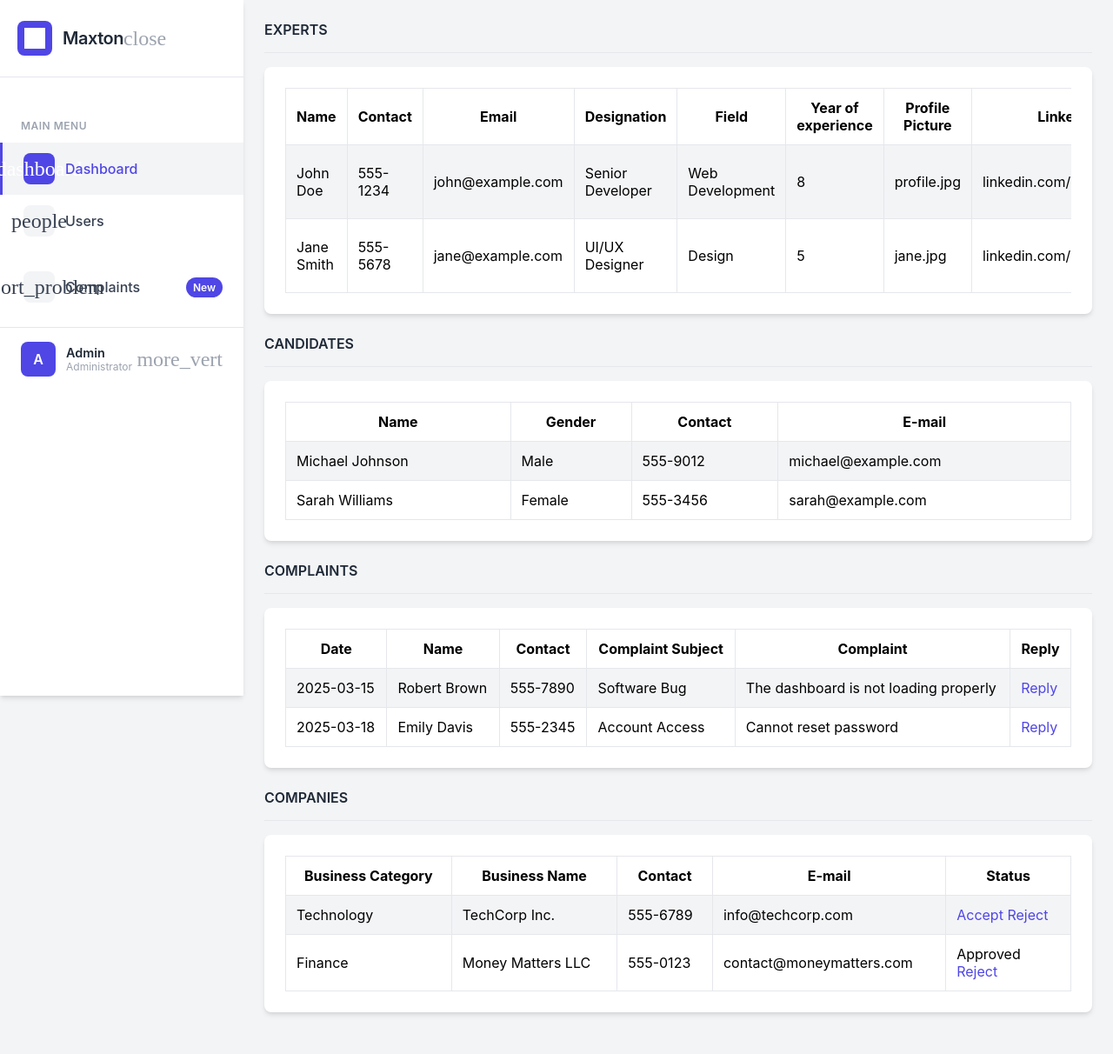
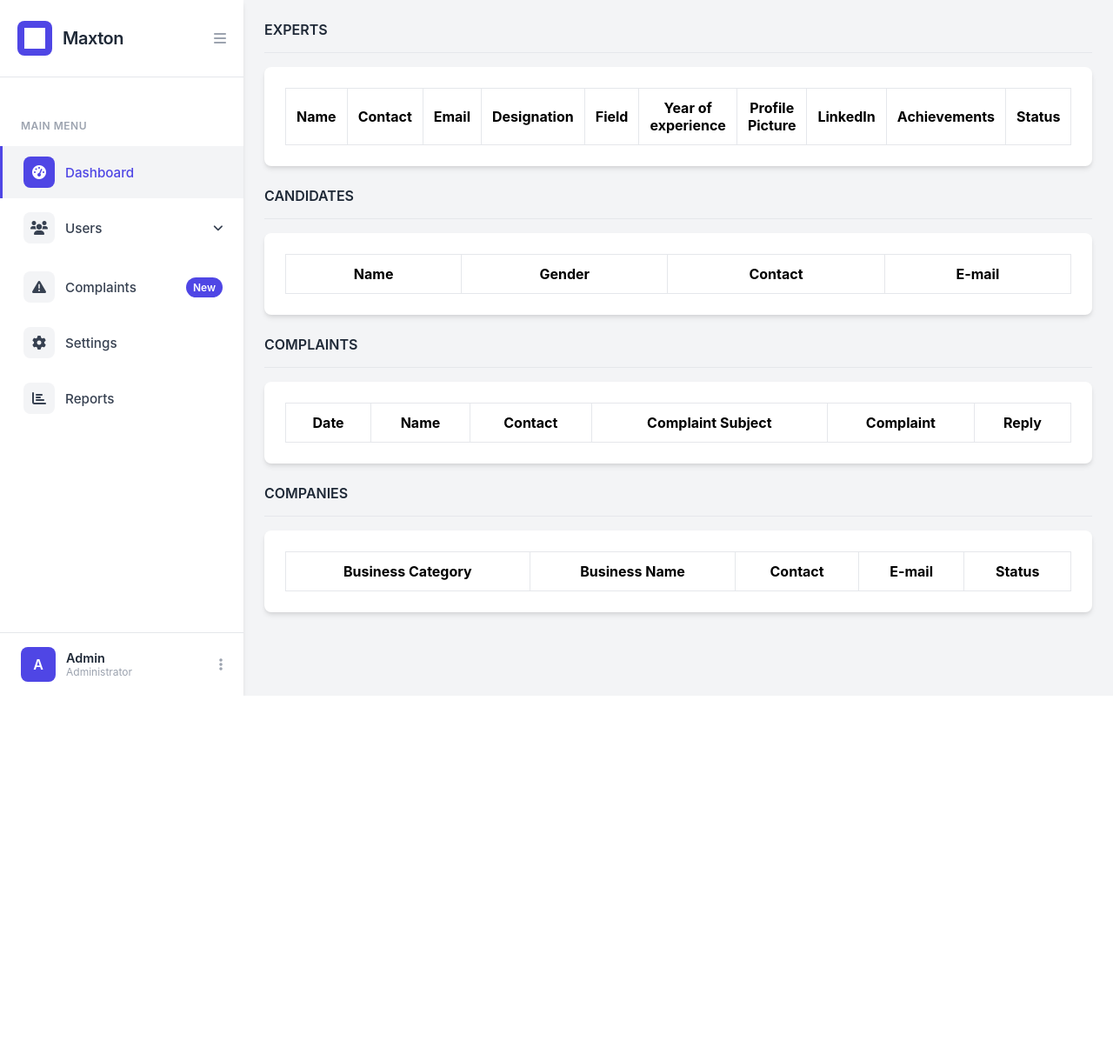
Before and after one commit to NanduPrasad93/ParseSmart, a Django app: page /admin1/table-datatable/ in a window 1280 px wide. Shown: the whole page at 87% size. After the commit the page ends 800 px from the top, so only its background shows below. Run offline with Django 5.2, Linux system fonts and the light colour scheme; lists and menus that the app fills with data are empty; grey boxes are pictures that could not be loaded.

Commit message:
eliiiiiiiiiiiii helppppppppp

```diff
--- a/ParserX/templates/table-datatable.html
+++ b/ParserX/templates/table-datatable.html
@@ -4,6 +4,7 @@
   <meta charset="utf-8">
   <meta name="viewport" content="width=device-width, initial-scale=1">
   <title>Maxton | Bootstrap 5 Admin Dashboard Template</title>
+  <link href="https://cdnjs.cloudflare.com/ajax/libs/font-awesome/6.0.0-beta3/css/all.min.css" rel="stylesheet">
   <style>
     :root {
         --primary: #4f46e5;
@@ -28,6 +29,7 @@
 
     body {
         background-color: var(--gray-light);
+        display: flex;
     }
 
     .sidebar-wrapper {
@@ -41,6 +43,8 @@
         top: 0;
         z-index: 999;
         overflow-y: auto;
+        display: flex;
+        flex-direction: column;
     }
 
     .sidebar-header {
@@ -76,12 +80,14 @@
         font-weight: 600;
         font-size: 1.25rem;
         letter-spacing: -0.5px;
+        margin: 0;
     }
 
     .sidebar-close {
         cursor: pointer;
         color: var(--text-light);
         transition: color 0.2s ease;
+        margin-left: auto;
     }
 
     .sidebar-close:hover {
@@ -90,6 +96,7 @@
 
     .sidebar-nav {
         padding: 1rem 0;
+        flex-grow: 1;
     }
 
     .menu-label {
@@ -104,6 +111,11 @@
 
     .metismenu {
         list-style: none;
+        padding: 0;
+    }
+
+    .metismenu li {
+        margin: 0.25rem 0;
     }
 
     .metismenu li a {
@@ -154,13 +166,16 @@
     .menu-title {
         font-weight: 500;
         flex-grow: 1;
+        font-size: 0.95rem;
     }
 
     .has-arrow::after {
-        content: '\e5cf';
-        font-family: 'Material Icons';
-        font-size: 1rem;
+        content: '\f107';
+        font-family: 'Font Awesome 6 Free';
+        font-weight: 900;
+        font-size: 0.85rem;
         transition: transform 0.3s ease;
+        margin-left: 0.5rem;
     }
 
     .has-arrow[aria-expanded="true"]::after {
@@ -171,10 +186,11 @@
         list-style: none;
         background-color: var(--gray-light);
         border-radius: 8px;
-        margin: 0.5rem 1.5rem;
+        margin: 0.25rem 1.5rem;
         overflow: hidden;
         max-height: 0;
         transition: max-height 0.3s ease;
+        padding: 0;
     }
 
     .metismenu ul.mm-show {
@@ -296,6 +312,7 @@
         margin-left: 280px;
         padding: 1.5rem;
         transition: all 0.3s ease;
+        width: calc(100% - 280px);
     }
 
     .card {
@@ -362,11 +379,17 @@
 
     .sidebar-collapsed + .page-wrapper {
         margin-left: 70px;
+        width: calc(100% - 70px);
     }
 
     .sidebar-collapsed .menu-title,
     .sidebar-collapsed .menu-label,
-    .sidebar-collapsed .user-info {
+    .sidebar-collapsed .user-info,
+    .sidebar-collapsed .badge {
+        display: none;
+    }
+
+    .sidebar-collapsed .has-arrow::after {
         display: none;
     }
 
@@ -393,23 +416,6 @@
     a:hover {
         color: var(--primary-dark);
     }
-
-    /* Material Icons */
-    .material-icons-outlined {
-        font-family: 'Material Icons';
-        font-weight: normal;
-        font-style: normal;
-        font-size: 24px;
-        line-height: 1;
-        letter-spacing: normal;
-        text-transform: none;
-        display: inline-block;
-        white-space: nowrap;
-        word-wrap: normal;
-        direction: ltr;
-        -webkit-font-feature-settings: 'liga';
-        -webkit-font-smoothing: antialiased;
-    }
   </style>
 </head>
 
@@ -422,7 +428,9 @@
       <div class="logo-name">
         <h5>Maxton</h5>
       </div>
-      <span class="sidebar-close material-icons-outlined">close</span>
+      <span class="sidebar-close">
+        <i class="fas fa-bars"></i>
+      </span>
     </div>
     <div class="sidebar-nav">
       <div class="menu-label">Main Menu</div>
@@ -430,7 +438,7 @@
         <li>
           <a href="#" class="active">
             <div class="parent-icon">
-              <span class="material-icons-outlined">dashboard</span>
+              <i class="fas fa-tachometer-alt"></i>
             </div>
             <div class="menu-title">Dashboard</div>
           </a>
@@ -438,23 +446,39 @@
         <li>
           <a href="#" class="has-arrow">
             <div class="parent-icon">
-              <span class="material-icons-outlined">people</span>
+              <i class="fas fa-users"></i>
             </div>
             <div class="menu-title">Users</div>
           </a>
           <ul>
-            <li><a href="#"><i class="material-icons-outlined">person_add</i>Experts</a></li>
-            <li><a href="#"><i class="material-icons-outlined">groups</i>Candidates</a></li>
-            <li><a href="#"><i class="material-icons-outlined">business</i>Companies</a></li>
+            <li><a href="#"><i class="fas fa-user-plus"></i>Experts</a></li>
+            <li><a href="#"><i class="fas fa-user-graduate"></i>Candidates</a></li>
+            <li><a href="#"><i class="fas fa-building"></i>Companies</a></li>
           </ul>
         </li>
         <li>
           <a href="#">
             <div class="parent-icon">
-              <span class="material-icons-outlined">report_problem</span>
+              <i class="fas fa-exclamation-triangle"></i>
             </div>
             <div class="menu-title">Complaints</div>
             <span class="badge badge-primary">New</span>
+          </a>
+        </li>
+        <li>
+          <a href="#">
+            <div class="parent-icon">
+              <i class="fas fa-cog"></i>
+            </div>
+            <div class="menu-title">Settings</div>
+          </a>
+        </li>
+        <li>
+          <a href="#">
+            <div class="parent-icon">
+              <i class="fas fa-chart-bar"></i>
+            </div>
+            <div class="menu-title">Reports</div>
           </a>
         </li>
       </ul>
@@ -467,7 +491,9 @@
         <div class="user-name">Admin</div>
         <div class="user-role">Administrator</div>
       </div>
-      <span class="user-menu material-icons-outlined">more_vert</span>
+      <span class="user-menu">
+        <i class="fas fa-ellipsis-v"></i>
+      </span>
     </div>
   </div>
 
@@ -493,36 +519,23 @@
               </tr>
             </thead>
             <tbody>
+              {% for expert in experts %}
               <tr>
-                <td>John Doe</td>
-                <td>555-1234</td>
-                <td>john@example.com</td>
-                <td>Senior Developer</td>
-                <td>Web Development</td>
-                <td>8</td>
-                <td>profile.jpg</td>
-                <td>linkedin.com/in/johndoe</td>
-                <td>Best Developer Award 2024</td>
+                <td>{{ expert.name }}</td>
+                <td>{{ expert.contact }}</td>
+                <td>{{ expert.email }}</td>
+                <td>{{ expert.designation }}</td>
+                <td>{{ expert.field }}</td>
+                <td>{{ expert.years_of_experience }}</td>
+                <td>{{ expert.profile_picture }}</td>
+                <td>{{ expert.linkedin }}</td>
+                <td>{{ expert.achievements }}</td>
                 <td>
                   <a href="#">Accept</a>
                   <a href="#">Reject</a>
                 </td>
               </tr>
-              <tr>
-                <td>Jane Smith</td>
-                <td>555-5678</td>
-                <td>jane@example.com</td>
-                <td>UI/UX Designer</td>
-                <td>Design</td>
-                <td>5</td>
-                <td>jane.jpg</td>
-                <td>linkedin.com/in/janesmith</td>
-                <td>Design Excellence Award</td>
-                <td>
-                  <p>Approved</p>
-                  <a href="#">Reject</a>
-                </td>
-              </tr>
+              {% endfor %}
             </tbody>
           </table>
         </div>
@@ -544,18 +557,14 @@
               </tr>
             </thead>
             <tbody>
+              {% for candidate in candidates %}
               <tr>
-                <td>Michael Johnson</td>
-                <td>Male</td>
-                <td>555-9012</td>
-                <td>michael@example.com</td>
+                <td>{{ candidate.name }}</td>
+                <td>{{ candidate.gender }}</td>
+                <td>{{ candidate.contact }}</td>
+                <td>{{ candidate.email }}</td>
               </tr>
-              <tr>
-                <td>Sarah Williams</td>
-                <td>Female</td>
-                <td>555-3456</td>
-                <td>sarah@example.com</td>
-              </tr>
+              {% endfor %}
             </tbody>
           </table>
         </div>
@@ -579,22 +588,16 @@
               </tr>
             </thead>
             <tbody>
+              {% for complaint in complaints %}
               <tr>
-                <td>2025-03-15</td>
-                <td>Robert Brown</td>
-                <td>555-7890</td>
-                <td>Software Bug</td>
-                <td>The dashboard is not loading properly</td>
+                <td>{{ complaint.date }}</td>
+                <td>{{ complaint.name }}</td>
+                <td>{{ complaint.contact }}</td>
+                <td>{{ complaint.subject }}</td>
+                <td>{{ complaint.complaint }}</td>
                 <td><a href="#">Reply</a></td>
               </tr>
-              <tr>
-                <td>2025-03-18</td>
-                <td>Emily Davis</td>
-                <td>555-2345</td>
-                <td>Account Access</td>
-                <td>Cannot reset password</td>
-                <td><a href="#">Reply</a></td>
-              </tr>
+              {% endfor %}
             </tbody>
           </table>
         </div>
@@ -617,26 +620,18 @@
               </tr>
             </thead>
             <tbody>
+              {% for company in companies %}
               <tr>
-                <td>Technology</td>
-                <td>TechCorp Inc.</td>
-                <td>555-6789</td>
-                <td>info@techcorp.com</td>
+                <td>{{ company.category }}</td>
+                <td>{{ company.name }}</td>
+                <td>{{ company.contact }}</td>
+                <td>{{ company.email }}</td>
                 <td>
                   <a href="#">Accept</a>
                   <a href="#">Reject</a>
                 </td>
               </tr>
-              <tr>
-                <td>Finance</td>
-                <td>Money Matters LLC</td>
-                <td>555-0123</td>
-                <td>contact@moneymatters.com</td>
-                <td>
-                  <p>Approved</p>
-                  <a href="#">Reject</a>
-                </td>
-              </tr>
+              {% endfor %}
             </tbody>
           </table>
         </div>
@@ -645,8 +640,8 @@
   </div>
 
   <script>
-    // Simple sidebar toggle functionality
     document.addEventListener('DOMContentLoaded', function() {
+      // Sidebar toggle
       const sidebarClose = document.querySelector('.sidebar-close');
       const sidebarWrapper = document.querySelector('.sidebar-wrapper');
       const pageWrapper = document.querySelector('.page-wrapper');
@@ -658,7 +653,7 @@
         });
       }
 
-      // Handle dropdown menus
+      // Dropdown menus
       const hasArrows = document.querySelectorAll('.has-arrow');
       hasArrows.forEach(function(arrow) {
         arrow.addEventListener('click', function(e) {
```
